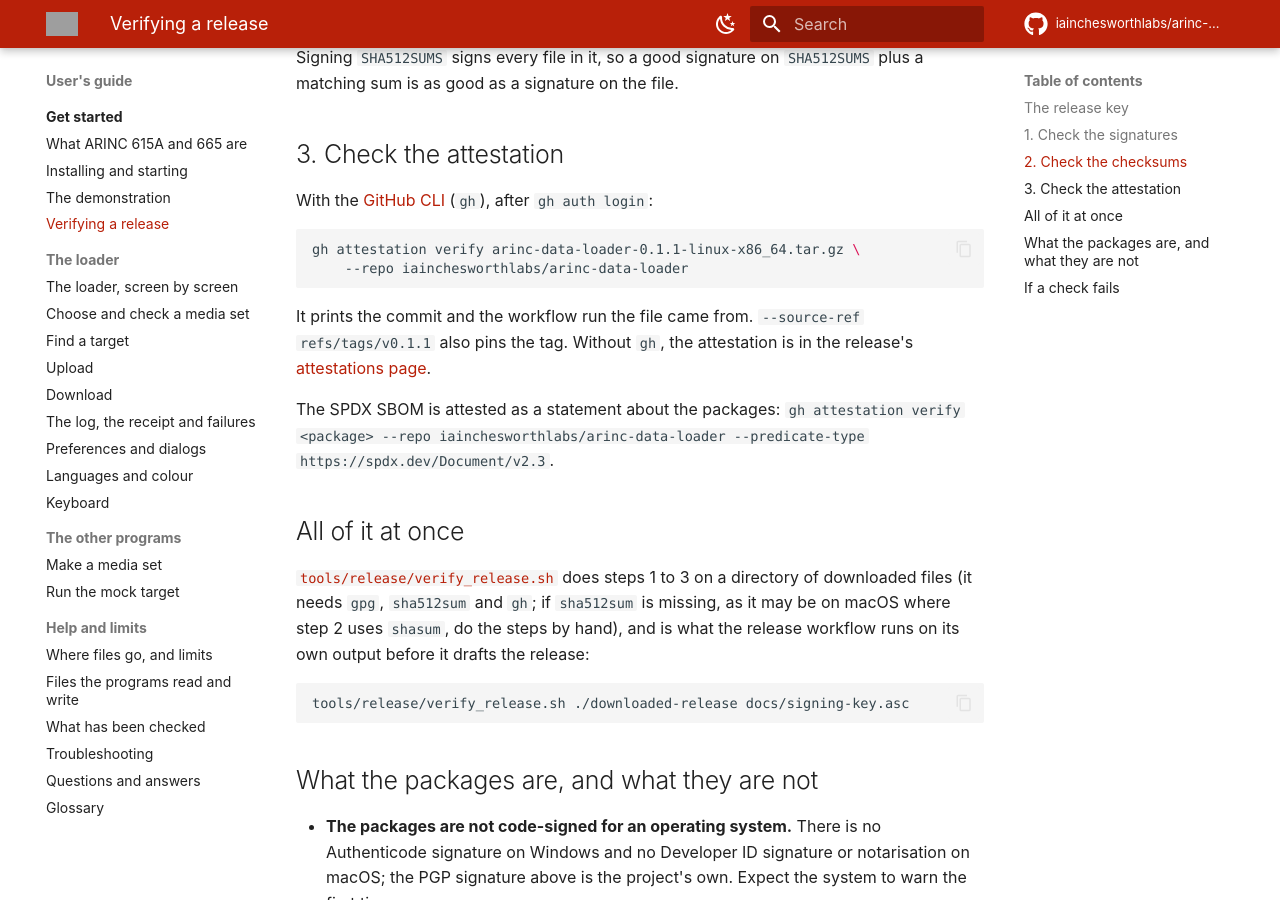
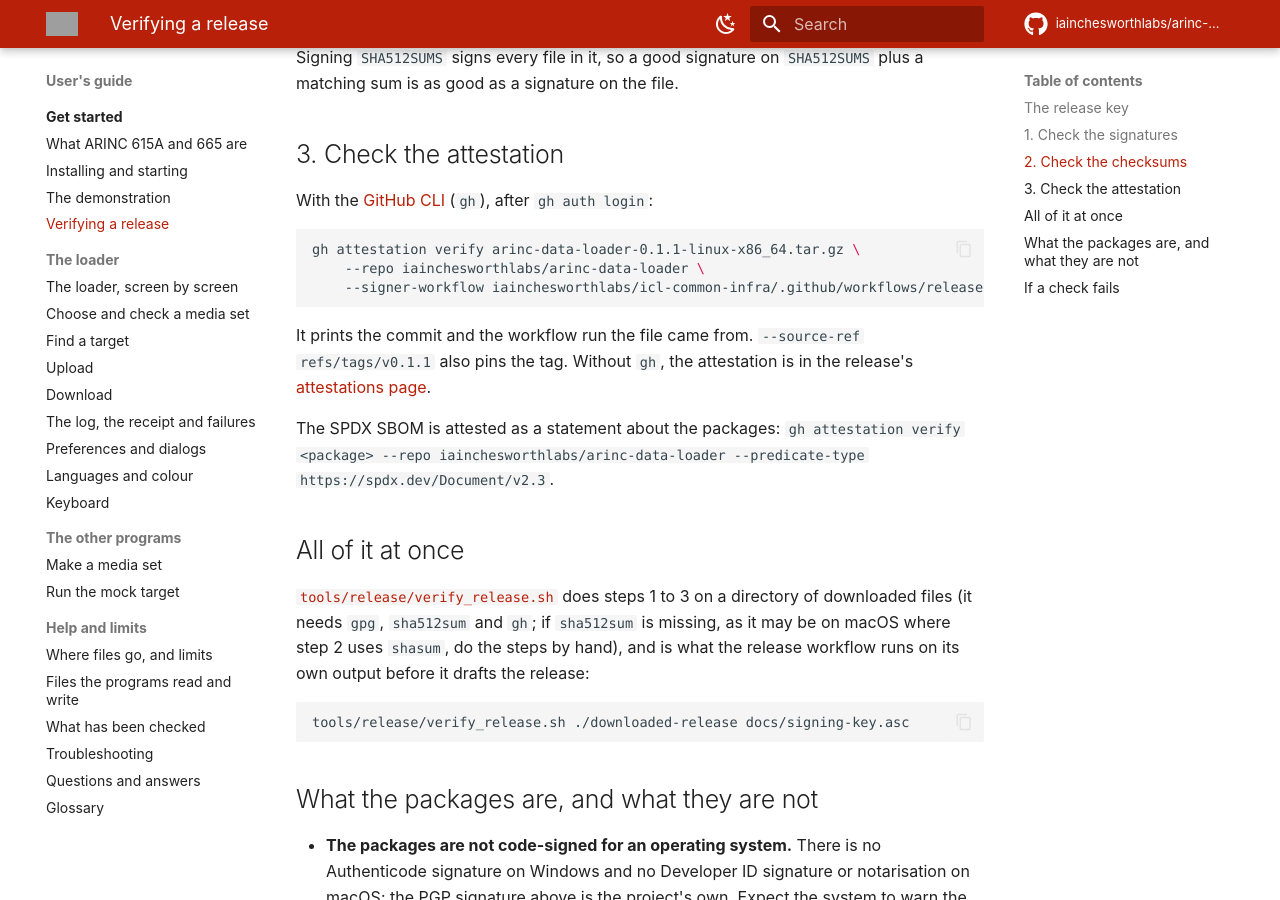
Before and after one commit to iainchesworthlabs/arinc-data-loader, an MkDocs documentation site: the page built from docs/verifying-releases.md, in a window 1280 px wide and 900 px high, scrolled down 1980 px. Built offline with MkDocs 1.6.1 and Material for MkDocs 9.7.7, drawn with Linux system fonts in a browser that asks for light colours; comment, search, counter and statistics services are not loaded; grey boxes are pictures that could not be loaded.

Commit message:
Verify attestations against the shared publish workflow
The build provenance is signed by release-publish.yml of icl-common-infra, run for this
repository, so gh attestation verify with only --repo refuses it. The release
script and the verification page now name that workflow with --signer-workflow.
The attestation of the first release candidate verifies with it.

Signed-off-by: Iain Chesworth <iain.chesworth@gmail.com>

````diff
--- a/docs/verifying-releases.md
+++ b/docs/verifying-releases.md
@@ -76,7 +76,8 @@ With the [GitHub CLI](https://cli.github.com/) (`gh`), after `gh auth login`:
 
 ```sh
 gh attestation verify arinc-data-loader-0.1.1-linux-x86_64.tar.gz \
-    --repo iainchesworthlabs/arinc-data-loader
+    --repo iainchesworthlabs/arinc-data-loader \
+    --signer-workflow iainchesworthlabs/icl-common-infra/.github/workflows/release-publish.yml
 ```
 
 It prints the commit and the workflow run the file came from. `--source-ref refs/tags/v0.1.1` also
````
Also changed, not shown: 1 other file.
